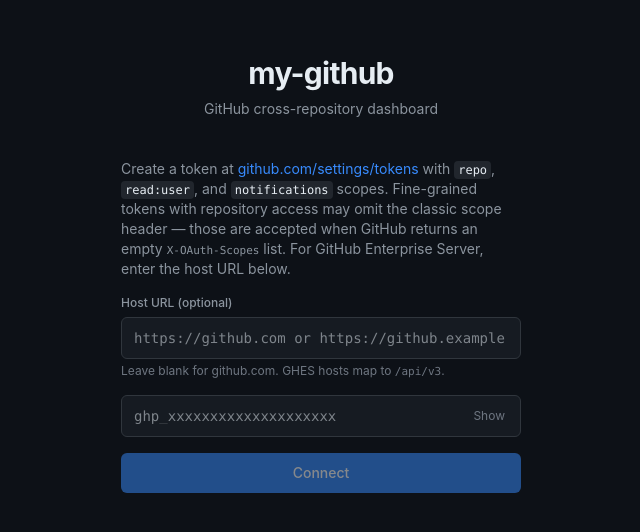
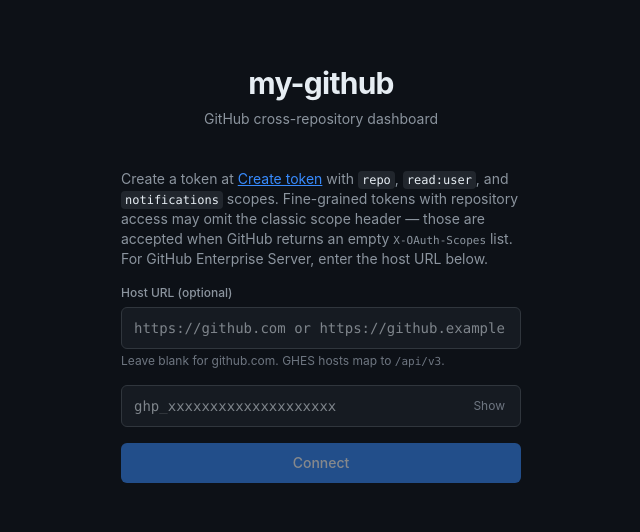
Before and after one commit to AI1411/my-github, a React (Vite) app: page / in a window 1280 px wide. Shown: the part 126-658 px from the top of the page, without its empty margins (319-959 px from the left). Built offline with nearby package versions, Linux system fonts and the light colour scheme; the HTML template or start-up script is replaced by a standard one.

Commit message:
feat: one-click PAT create URL with required scopes (#496) (#508)
Co-authored-by: Cursor Agent <cursoragent@cursor.com>
Co-authored-by: akira-ishii <AI1411@users.noreply.github.com>

```diff
--- a/src/pages/components/PATTab.tsx
+++ b/src/pages/components/PATTab.tsx
@@ -5,6 +5,7 @@ import {
   normalizeGithubApiBaseUrl,
   normalizeGithubWebBaseUrl,
 } from "../../lib/githubHost";
+import { openInBrowser } from "../../lib/openInBrowser";
 
 interface AuthUser {
   login: string;
@@ -18,6 +19,26 @@ interface Props {
 }
 
 type State = "idle" | "loading" | "error";
+
+const PAT_CREATE_QUERY = "scopes=repo,read:user,notifications&description=my-github";
+
+export function buildPatCreateUrl(hostUrl: string): string {
+  const webBase = hostUrl.trim() ? normalizeGithubWebBaseUrl(hostUrl) : DEFAULT_GITHUB_WEB_BASE;
+  return `${webBase}/settings/tokens/new?${PAT_CREATE_QUERY}`;
+}
+
+function CreateTokenLink({ hostUrl }: { hostUrl: string }) {
+  return (
+    <button
+      type="button"
+      onClick={() => void openInBrowser(buildPatCreateUrl(hostUrl))}
+      className="underline hover:opacity-80"
+      style={{ color: "var(--accent-blue)" }}
+    >
+      Create token
+    </button>
+  );
+}
 
 export function PATTab({ onSuccess, showHostField = true }: Props) {
   const [token, setToken] = useState("");
@@ -50,8 +71,7 @@ export function PATTab({ onSuccess, showHostField = true }: Props) {
   return (
     <form onSubmit={handleSubmit} className="space-y-4">
       <p className="text-sm" style={{ color: "var(--text-secondary)" }}>
-        Create a token at{" "}
-        <span style={{ color: "var(--accent-blue)" }}>github.com/settings/tokens</span> with{" "}
+        Create a token at <CreateTokenLink hostUrl={hostUrl} /> with{" "}
         <code
           className="text-xs px-1 py-0.5 rounded"
           style={{ backgroundColor: "var(--bg-tertiary)", color: "var(--text-primary)" }}
@@ -158,7 +178,8 @@ export function PATTab({ onSuccess, showHostField = true }: Props) {
                   color: "color-mix(in srgb, var(--accent-red) 70%, var(--text-secondary))",
                 }}
               >
-                Regenerate your token with the required scopes.
+                Regenerate your token with the required scopes, or{" "}
+                <CreateTokenLink hostUrl={hostUrl} />.
               </p>
             </>
           ) : (
```
Also changed, not shown: 1 other file (tests, documents, lock files or other folders).
